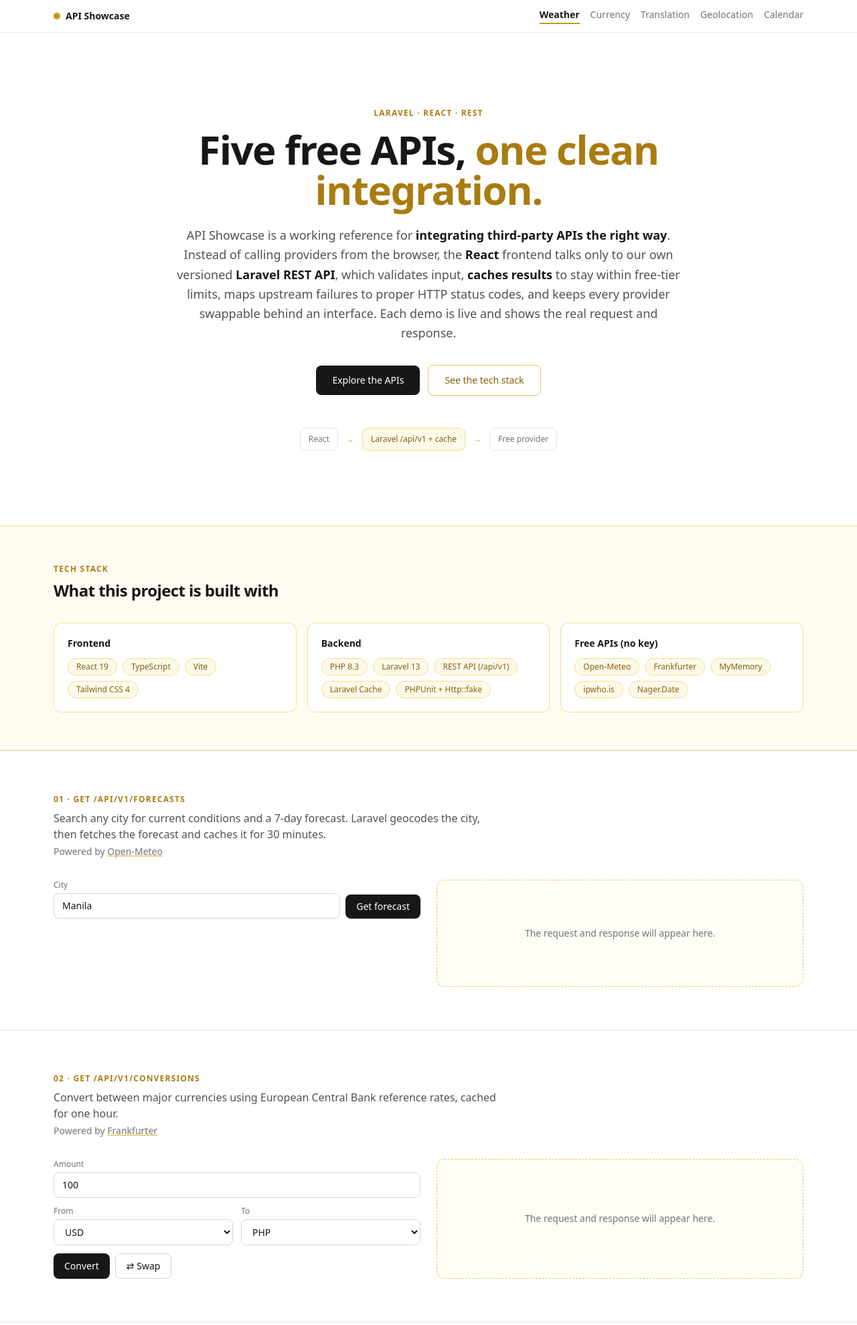
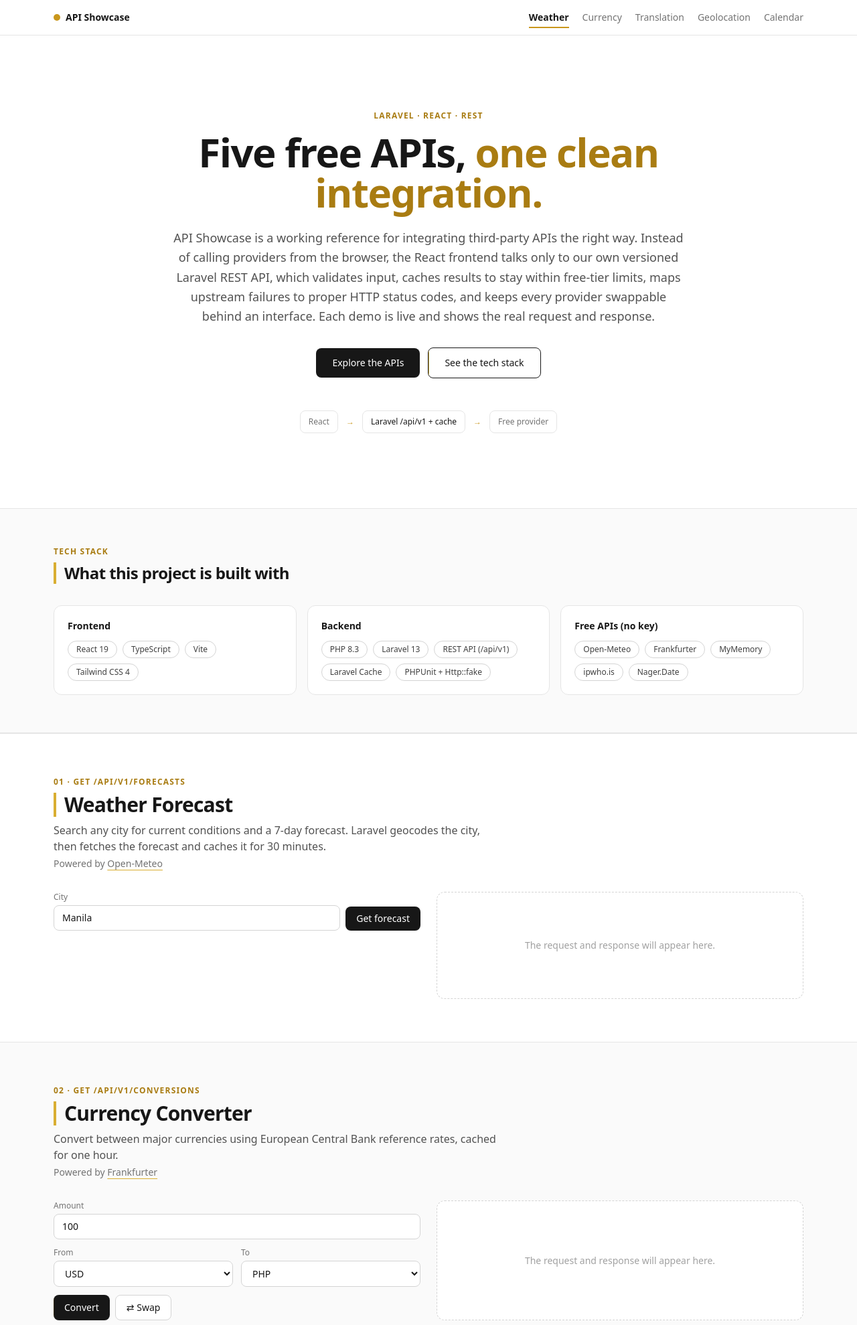
Before and after one commit to sheillarico/api-showcase, a Laravel app: page / in a window 1280 px wide. Shown: the top 1979 px of the page at 67% size. Run offline with Laravel 12, Linux system fonts and the light colour scheme; style sheets or scripts are compiled from the project's sources.

Commit message:
Add Reveal component

```diff
--- a/resources/css/app.css
+++ b/resources/css/app.css
@@ -7,6 +7,7 @@
 @theme {
     --font-sans: 'Instrument Sans', ui-sans-serif, system-ui, sans-serif, 'Apple Color Emoji', 'Segoe UI Emoji',
         'Segoe UI Symbol', 'Noto Color Emoji';
+
     --color-gold-50: #fdf9e8;
     --color-gold-100: #faf0c2;
     --color-gold-200: #f3e08a;
@@ -15,8 +16,47 @@
     --color-gold-500: #c9971c;
     --color-gold-600: #a97c12;
     --color-gold-700: #86600f;
+
+    --animate-fade-up: fade-up 0.7s ease-out both;
+
+    @keyframes fade-up {
+        from {
+            opacity: 0;
+            transform: translateY(16px);
+        }
+        to {
+            opacity: 1;
+            transform: none;
+        }
+    }
+}
+
+/* Card hover: lift, soft shadow, gold border */
+@utility hover-lift {
+    transition:
+        transform 0.3s ease,
+        box-shadow 0.3s ease,
+        border-color 0.3s ease;
+
+    &:hover {
+        transform: translateY(-4px);
+        box-shadow: 0 14px 28px -14px rgb(0 0 0 / 0.28);
+        border-color: var(--color-gold-400);
+    }
 }
 
 html {
     scroll-behavior: smooth;
 }
+
+@media (prefers-reduced-motion: reduce) {
+    html {
+        scroll-behavior: auto;
+    }
+    .animate-fade-up {
+        animation: none;
+    }
+    .hover-lift:hover {
+        transform: none;
+    }
+}
--- a/resources/js/components/ResponseViewer.tsx
+++ b/resources/js/components/ResponseViewer.tsx
@@ -3,16 +3,16 @@ import type { ApiResult } from '@/lib/api';
 export default function ResponseViewer({ result }: { result: ApiResult<unknown> | null }) {
   if (!result) {
     return (
-      <div className="flex h-full min-h-40 items-center justify-center rounded-xl border border-dashed border-gold-300 bg-gold-50/40 p-6 text-center text-sm text-neutral-500">
+      <div className="flex h-full min-h-40 items-center justify-center rounded-xl border border-dashed border-neutral-300 bg-white p-6 text-center text-sm text-neutral-400">
         The request and response will appear here.
       </div>
     );
   }
 
   return (
-    <div className="overflow-hidden rounded-xl border border-gold-200 bg-white">
-      <div className="flex flex-wrap items-center gap-2 border-b border-gold-200 bg-gold-50 px-4 py-2 text-xs">
-        <span className="rounded bg-gold-500 px-1.5 py-0.5 font-semibold text-white">{result.method}</span>
+    <div className="hover-lift overflow-hidden rounded-xl border border-neutral-200 bg-white">
+      <div className="flex flex-wrap items-center gap-2 border-b border-neutral-200 bg-neutral-50 px-4 py-2 text-xs">
+        <span className="rounded bg-neutral-900 px-1.5 py-0.5 font-semibold text-gold-300">{result.method}</span>
         <code className="break-all text-neutral-700">{result.url}</code>
         <span className="ml-auto whitespace-nowrap font-medium text-gold-700">
           {result.status} · {result.ms} ms
--- /dev/null
+++ b/resources/js/components/Reveal.tsx
@@ -0,0 +1,40 @@
+import { useEffect, useRef, useState, type ReactNode } from 'react';
+
+interface Props {
+  children: ReactNode;
+  delay?: number;
+  className?: string;
+}
+
+export default function Reveal({ children, delay = 0, className = '' }: Props) {
+  const ref = useRef<HTMLDivElement>(null);
+  const [shown, setShown] = useState(false);
+
+  useEffect(() => {
+    const el = ref.current;
+    if (!el) return;
+    const observer = new IntersectionObserver(
+      ([entry]) => {
+        if (entry.isIntersecting) {
+          setShown(true);
+          observer.disconnect();
+        }
+      },
+      { threshold: 0.1 },
+    );
+    observer.observe(el);
+    return () => observer.disconnect();
+  }, []);
+
+  return (
+    <div
+      ref={ref}
+      style={{ transitionDelay: `${delay}ms` }}
+      className={`transition duration-700 ease-out motion-reduce:transition-none ${
+        shown ? 'translate-y-0 opacity-100' : 'translate-y-6 opacity-0 motion-reduce:translate-y-0 motion-reduce:opacity-100'
+      } ${className}`}
+    >
+      {children}
+    </div>
+  );
+}
--- a/resources/js/components/Section.tsx
+++ b/resources/js/components/Section.tsx
@@ -1,4 +1,5 @@
 import type { ReactNode } from 'react';
+import Reveal from '@/components/Reveal';
 
 interface Props {
   id: string;
@@ -12,22 +13,29 @@ interface Props {
 }
 
 export default function Section({ id, index, title, description, provider, providerUrl, endpoint, children }: Props) {
+  const tone = index % 2 === 0 ? 'bg-neutral-50' : 'bg-white';
+
   return (
-    <section id={id} className="scroll-mt-20 border-t border-neutral-200 py-16">
-      <div className="mx-auto max-w-6xl px-4">
+    <section id={id} className={`scroll-mt-20 border-t border-neutral-200 py-16 ${tone}`}>
+      <Reveal className="mx-auto max-w-6xl px-4">
         <p className="text-xs font-semibold uppercase tracking-widest text-gold-600">
           {String(index).padStart(2, '0')} · {endpoint}
         </p>
-        <h2 className="mt-2 border-l-4 border-gold-400 pl-3 text-3xl font-bold tracking-tight"></h2>
+        <h2 className="mt-2 border-l-4 border-gold-400 pl-3 text-3xl font-bold tracking-tight">{title}</h2>
         <p className="mt-2 max-w-2xl text-neutral-600">{description}</p>
         <p className="mt-1 text-sm text-neutral-500">
           Powered by{' '}
-          <a href={providerUrl} target="_blank" rel="noreferrer" className="underline decoration-gold-400 hover:text-gold-700">
+          <a
+            href={providerUrl}
+            target="_blank"
+            rel="noreferrer"
+            className="underline decoration-gold-400 underline-offset-4 transition hover:text-gold-700"
+          >
             {provider}
           </a>
         </p>
         <div className="mt-8 grid gap-6 lg:grid-cols-2">{children}</div>
-      </div>
+      </Reveal>
     </section>
   );
 }
--- a/resources/js/components/TechStack.tsx
+++ b/resources/js/components/TechStack.tsx
@@ -1,3 +1,5 @@
+import Reveal from '@/components/Reveal';
+
 const GROUPS = [
   {
     title: 'Frontend',
@@ -15,26 +17,32 @@ const GROUPS = [
 
 export default function TechStack() {
   return (
-    <section id="stack" className="scroll-mt-20 border-y border-gold-200 bg-gold-50/60 py-14">
+    <section id="stack" className="scroll-mt-20 border-y border-neutral-200 bg-neutral-50 py-14">
       <div className="mx-auto max-w-6xl px-4">
+        <Reveal>
           <p className="text-xs font-semibold uppercase tracking-widest text-gold-600">Tech stack</p>
-        <h2 className="mt-2 text-2xl font-bold tracking-tight">What this project is built with</h2>
+          <h2 className="mt-2 border-l-4 border-gold-400 pl-3 text-2xl font-bold tracking-tight">
+            What this project is built with
+          </h2>
+        </Reveal>
 
         <div className="mt-8 grid gap-4 md:grid-cols-3">
-          {GROUPS.map((g) => (
-            <div key={g.title} className="rounded-xl border border-gold-200 bg-white p-5">
+          {GROUPS.map((g, i) => (
+            <Reveal key={g.title} delay={i * 120}>
+              <div className="hover-lift h-full rounded-xl border border-neutral-200 bg-white p-5">
                 <h3 className="text-sm font-semibold text-neutral-900">{g.title}</h3>
                 <ul className="mt-3 flex flex-wrap gap-2">
                   {g.items.map((item) => (
                     <li
                       key={item}
-                    className="rounded-full border border-gold-200 bg-gold-50 px-3 py-1 text-xs font-medium text-gold-700"
+                      className="cursor-default rounded-full border border-neutral-300 bg-white px-3 py-1 text-xs font-medium text-neutral-700 transition duration-200 hover:-translate-y-0.5 hover:border-gold-400 hover:bg-gold-50 hover:text-gold-700"
                     >
                       {item}
                     </li>
                   ))}
                 </ul>
               </div>
+            </Reveal>
           ))}
         </div>
       </div>
--- a/resources/js/components/sections/CalendarSection.tsx
+++ b/resources/js/components/sections/CalendarSection.tsx
@@ -80,13 +80,13 @@ export default function CalendarSection() {
         {error && <ErrorNote message={error} />}
 
         {result && (
-          <ul className="mt-6 max-h-96 divide-y divide-gold-100 overflow-auto rounded-xl border border-gold-200 text-sm">
+          <ul className="mt-6 max-h-96 divide-y divide-neutral-200 overflow-auto rounded-xl border border-neutral-200 bg-white text-sm">
             {result.data.length === 0 && <li className="px-4 py-3 text-neutral-500">No holidays found.</li>}
             {result.data.map((h) => (
               <li
                 key={h.date + h.name}
-                className={`flex justify-between gap-4 px-4 py-2.5 ${
-                  h.date >= today ? 'bg-gold-50 text-neutral-900' : 'text-neutral-400'
+                className={`flex justify-between gap-4 px-4 py-2.5 transition-colors ${
+                  h.date >= today ? 'text-neutral-900 hover:bg-gold-50' : 'text-neutral-400 hover:bg-neutral-50'
                 }`}
               >
                 <span>
--- a/resources/js/components/sections/CurrencySection.tsx
+++ b/resources/js/components/sections/CurrencySection.tsx
@@ -78,7 +78,7 @@ export default function CurrencySection() {
                 setFrom(to);
                 setTo(from);
               }}
-              className="rounded-lg border border-neutral-300 px-4 py-2 text-sm hover:bg-neutral-100"
+              className="rounded-lg border border-neutral-300 bg-white px-4 py-2 text-sm transition hover:border-gold-400 hover:bg-gold-50 active:scale-95"
             >
               ⇄ Swap
             </button>
@@ -88,7 +88,7 @@ export default function CurrencySection() {
         {error && <ErrorNote message={error} />}
 
         {c && (
-          <div className="mt-6 rounded-xl border border-neutral-200 p-5">
+          <div className="hover-lift mt-6 rounded-xl border border-neutral-200 bg-white p-5">
             <p className="text-sm text-neutral-500">{money(c.amount, c.from)} =</p>
             <p className="text-3xl font-bold">{money(c.result, c.to)}</p>
             <p className="mt-2 text-sm text-neutral-500">
--- a/resources/js/components/sections/GeolocationSection.tsx
+++ b/resources/js/components/sections/GeolocationSection.tsx
@@ -49,9 +49,9 @@ export default function GeolocationSection() {
 
         {l && (
           <>
-            <dl className="mt-6 divide-y divide-neutral-200 rounded-xl border border-neutral-200 text-sm">
+            <dl className="mt-6 divide-y divide-neutral-200 overflow-hidden rounded-xl border border-neutral-200 bg-white text-sm">
               {rows.map(([k, v]) => (
-                <div key={k} className="flex justify-between gap-4 px-4 py-2.5">
+                <div key={k} className="flex justify-between gap-4 px-4 py-2.5 transition-colors hover:bg-neutral-50">
                   <dt className="text-neutral-500">{k}</dt>
                   <dd className="font-medium">{v ?? '—'}</dd>
                 </div>
@@ -62,7 +62,7 @@ export default function GeolocationSection() {
                 href={`https://www.openstreetmap.org/?mlat=${l.latitude}&mlon=${l.longitude}#map=11/${l.latitude}/${l.longitude}`}
                 target="_blank"
                 rel="noreferrer"
-                className="mt-3 inline-block text-sm underline hover:text-neutral-600"
+                className="mt-3 inline-block text-sm underline decoration-gold-400 underline-offset-4 transition hover:text-gold-700"
               >
                 View on OpenStreetMap ↗
               </a>
--- a/resources/js/components/sections/TranslationSection.tsx
+++ b/resources/js/components/sections/TranslationSection.tsx
@@ -91,7 +91,7 @@ export default function TranslationSection() {
                 setSource(target);
                 setTarget(source);
               }}
-              className="rounded-lg border border-neutral-300 px-4 py-2 text-sm hover:bg-neutral-100"
+              className="rounded-lg border border-neutral-300 bg-white px-4 py-2 text-sm transition hover:border-gold-400 hover:bg-gold-50 active:scale-95"
             >
               ⇄ Swap
             </button>
@@ -102,7 +102,7 @@ export default function TranslationSection() {
         {error && <ErrorNote message={error} />}
 
         {result && (
-          <div className="mt-6 rounded-xl border border-neutral-200 p-5">
+          <div className="hover-lift mt-6 rounded-xl border border-neutral-200 bg-white p-5">
             <p className="text-xs text-neutral-500">Translation</p>
             <p className="mt-1 text-xl font-semibold">{result.data.translation}</p>
           </div>
--- a/resources/js/components/sections/WeatherSection.tsx
+++ b/resources/js/components/sections/WeatherSection.tsx
@@ -66,7 +66,7 @@ export default function WeatherSection() {
 
         {f && now && (
           <div className="mt-6">
-            <div className="flex items-center gap-4 rounded-xl border border-neutral-200 p-4">
+            <div className="hover-lift flex items-center gap-4 rounded-xl border border-neutral-200 bg-white p-4">
               <span className="text-5xl">{now.icon}</span>
               <div>
                 <p className="text-sm text-neutral-500">
@@ -81,7 +81,7 @@ export default function WeatherSection() {
             </div>
             <ul className="mt-3 grid grid-cols-2 gap-2 sm:grid-cols-4">
               {f.daily.time.slice(0, 7).map((d, i) => (
-                <li key={d} className="rounded-lg border border-neutral-200 p-3 text-sm">
+                <li key={d} className="hover-lift rounded-lg border border-neutral-200 bg-white p-3 text-sm">
                   <p className="text-xs text-neutral-500">{day(d)}</p>
                   <p className="text-xl">{describe(f.daily.weather_code[i]).icon}</p>
                   <p>
--- a/resources/js/components/ui.tsx
+++ b/resources/js/components/ui.tsx
@@ -1,14 +1,36 @@
-import type { ButtonHTMLAttributes, ReactNode } from 'react';
+import type { AnchorHTMLAttributes, ButtonHTMLAttributes, ReactNode } from 'react';
 
 export const inputClass =
-  'w-full rounded-lg border border-neutral-300 bg-white px-3 py-2 text-sm outline-none focus:border-gold-500 focus:ring-2 focus:ring-gold-400/30';
+  'w-full rounded-lg border border-neutral-300 bg-white px-3 py-2 text-sm outline-none transition hover:border-neutral-400 focus:border-gold-500 focus:ring-2 focus:ring-gold-400/30';
 
-export function Button({ className = '', ...props }: ButtonHTMLAttributes<HTMLButtonElement>) {
+// Black button; a gold fill slides in from the left on hover.
+const base =
+  'group relative inline-block overflow-hidden rounded-lg text-center text-sm font-medium transition duration-300 ' +
+  'before:absolute before:inset-0 before:-translate-x-full before:bg-gold-400 before:transition-transform before:duration-300 ' +
+  'hover:before:translate-x-0 active:scale-95 focus-visible:outline-2 focus-visible:outline-offset-2 focus-visible:outline-gold-500 ' +
+  'disabled:pointer-events-none disabled:opacity-50 motion-reduce:transition-none motion-reduce:before:transition-none';
+
+const solid = 'bg-neutral-900 text-white hover:text-neutral-900';
+const outline = 'border border-neutral-900 text-neutral-900 hover:border-gold-400';
+
+export function Button({ className = '', children, ...props }: ButtonHTMLAttributes<HTMLButtonElement>) {
   return (
-    <button
-      {...props}
-      className={`rounded-lg bg-neutral-900 px-4 py-2 text-sm font-medium text-white transition hover:bg-gold-600 focus-visible:outline-2 focus-visible:outline-offset-2 focus-visible:outline-gold-500 disabled:cursor-not-allowed disabled:opacity-50 disabled:hover:bg-neutral-900 ${className}`}
-    />
+    <button {...props} className={`${base} ${solid} px-4 py-2 ${className}`}>
+      <span className="relative">{children}</span>
+    </button>
+  );
+}
+
+export function ButtonLink({
+  variant = 'solid',
+  className = '',
+  children,
+  ...props
+}: AnchorHTMLAttributes<HTMLAnchorElement> & { variant?: 'solid' | 'outline' }) {
+  return (
+    <a {...props} className={`${base} ${variant === 'solid' ? solid : outline} px-6 py-3 ${className}`}>
+      <span className="relative">{children}</span>
+    </a>
   );
 }
 
--- a/resources/js/pages/Landing.tsx
+++ b/resources/js/pages/Landing.tsx
@@ -1,5 +1,6 @@
 import { useEffect, useState } from 'react';
 import TechStack from '@/components/TechStack';
+import { ButtonLink } from '@/components/ui';
 import WeatherSection from '@/components/sections/WeatherSection';
 import CurrencySection from '@/components/sections/CurrencySection';
 import TranslationSection from '@/components/sections/TranslationSection';
@@ -33,19 +34,17 @@ export default function Landing() {
     <div className="min-h-screen bg-white text-neutral-900 antialiased">
       <header className="sticky top-0 z-10 border-b border-neutral-200 bg-white/90 backdrop-blur">
         <nav className="mx-auto flex max-w-6xl items-center gap-6 overflow-x-auto px-4 py-3 text-sm">
-          <a href="#top" className="flex items-center gap-2 font-bold">
-            <span className="h-2.5 w-2.5 rounded-full bg-gold-500" />
+          <a href="#top" className="group flex items-center gap-2 font-bold">
+            <span className="h-2.5 w-2.5 rounded-full bg-gold-500 transition-transform duration-300 group-hover:scale-150" />
             API Showcase
           </a>
-          <div className="ml-auto flex gap-4">
+          <div className="ml-auto flex gap-5">
             {NAV.map((n) => (
               <a
                 key={n.id}
                 href={`#${n.id}`}
-                className={`whitespace-nowrap border-b-2 pb-0.5 ${
-                  active === n.id
-                    ? 'border-gold-500 font-semibold text-neutral-900'
-                    : 'border-transparent text-neutral-500 hover:text-neutral-900'
+                className={`relative whitespace-nowrap py-1 transition-colors after:absolute after:-bottom-0.5 after:left-0 after:h-0.5 after:w-full after:origin-left after:bg-gold-500 after:transition-transform after:duration-300 hover:text-neutral-900 hover:after:scale-x-100 motion-reduce:after:transition-none ${
+                  active === n.id ? 'font-semibold text-neutral-900 after:scale-x-100' : 'text-neutral-500 after:scale-x-0'
                 }`}
               >
                 {n.label}
@@ -57,47 +56,48 @@ export default function Landing() {
 
       <main id="top">
         <div className="mx-auto max-w-6xl px-4 py-20 text-center sm:py-28">
-          <p className="text-xs font-semibold uppercase tracking-widest text-gold-600">
+          <p className="animate-fade-up text-xs font-semibold uppercase tracking-widest text-gold-600">
             Laravel · React · REST
           </p>
-          <h1 className="mx-auto mt-4 max-w-3xl text-4xl font-bold tracking-tight sm:text-6xl">
+          <h1
+            className="animate-fade-up mx-auto mt-4 max-w-3xl text-4xl font-bold tracking-tight sm:text-6xl"
+            style={{ animationDelay: '100ms' }}
+          >
             Five free APIs, <span className="text-gold-600">one clean integration.</span>
           </h1>
 
-          <p className="mx-auto mt-6 max-w-3xl text-lg leading-relaxed text-neutral-600">
-            API Showcase is a working reference for{' '}
-            <strong className="font-semibold text-neutral-900">integrating third-party APIs the right way</strong>.
-            Instead of calling providers from the browser, the{' '}
-            <strong className="font-semibold text-neutral-900">React</strong> frontend talks only to our own versioned{' '}
-            <strong className="font-semibold text-neutral-900">Laravel REST API</strong>, which validates input,{' '}
-            <strong className="font-semibold text-neutral-900">caches results</strong> to stay within free-tier limits,
-            maps upstream failures to proper HTTP status codes, and keeps every provider swappable behind an
-            interface. Each demo is live and shows the real request and response.
+          <p
+            className="animate-fade-up mx-auto mt-6 max-w-3xl text-lg leading-relaxed text-neutral-600"
+            style={{ animationDelay: '200ms' }}
+          >
+            API Showcase is a working reference for integrating third-party APIs the right way. Instead of calling
+            providers from the browser, the React frontend talks only to our own versioned Laravel REST API, which
+            validates input, caches results to stay within free-tier limits, maps upstream failures to proper HTTP
+            status codes, and keeps every provider swappable behind an interface. Each demo is live and shows the real
+            request and response.
           </p>
 
-          <div className="mt-8 flex flex-wrap items-center justify-center gap-3">
-            <a
-              href="#weather"
-              className="rounded-lg bg-neutral-900 px-6 py-3 text-sm font-medium text-white transition hover:bg-gold-600"
-            >
-              Explore the APIs
-            </a>
-            <a
-              href="#stack"
-              className="rounded-lg border border-gold-300 px-6 py-3 text-sm font-medium text-gold-700 transition hover:bg-gold-50"
-            >
+          <div
+            className="animate-fade-up mt-8 flex flex-wrap items-center justify-center gap-3"
+            style={{ animationDelay: '300ms' }}
+          >
+            <ButtonLink href="#weather">Explore the APIs</ButtonLink>
+            <ButtonLink href="#stack" variant="outline">
               See the tech stack
-            </a>
+            </ButtonLink>
           </div>
 
-          <div className="mx-auto mt-12 flex max-w-xl flex-wrap items-center justify-center gap-3 text-xs text-neutral-500">
-            <span className="rounded-lg border border-neutral-200 px-3 py-2">React</span>
+          <div
+            className="animate-fade-up mx-auto mt-12 flex max-w-xl flex-wrap items-center justify-center gap-3 text-xs text-neutral-500"
+            style={{ animationDelay: '400ms' }}
+          >
+            <span className="hover-lift rounded-lg border border-neutral-200 bg-white px-3 py-2">React</span>
             <span className="text-gold-500">→</span>
-            <span className="rounded-lg border border-gold-200 bg-gold-50 px-3 py-2 text-gold-700">
+            <span className="hover-lift rounded-lg border border-neutral-200 bg-white px-3 py-2 text-neutral-900">
               Laravel /api/v1 + cache
             </span>
             <span className="text-gold-500">→</span>
-            <span className="rounded-lg border border-neutral-200 px-3 py-2">Free provider</span>
+            <span className="hover-lift rounded-lg border border-neutral-200 bg-white px-3 py-2">Free provider</span>
           </div>
         </div>
 
@@ -110,7 +110,7 @@ export default function Landing() {
         <CalendarSection />
       </main>
 
-      <footer className="border-t border-gold-200 py-8 text-center text-sm text-neutral-500">
+      <footer className="border-t border-neutral-200 bg-neutral-50 py-8 text-center text-sm text-neutral-500">
         Built with Laravel and React. Data from Open-Meteo, Frankfurter, MyMemory, ipwho.is and Nager.Date.
       </footer>
     </div>
```
Lines whose indentation alone changed are shown as unchanged.
